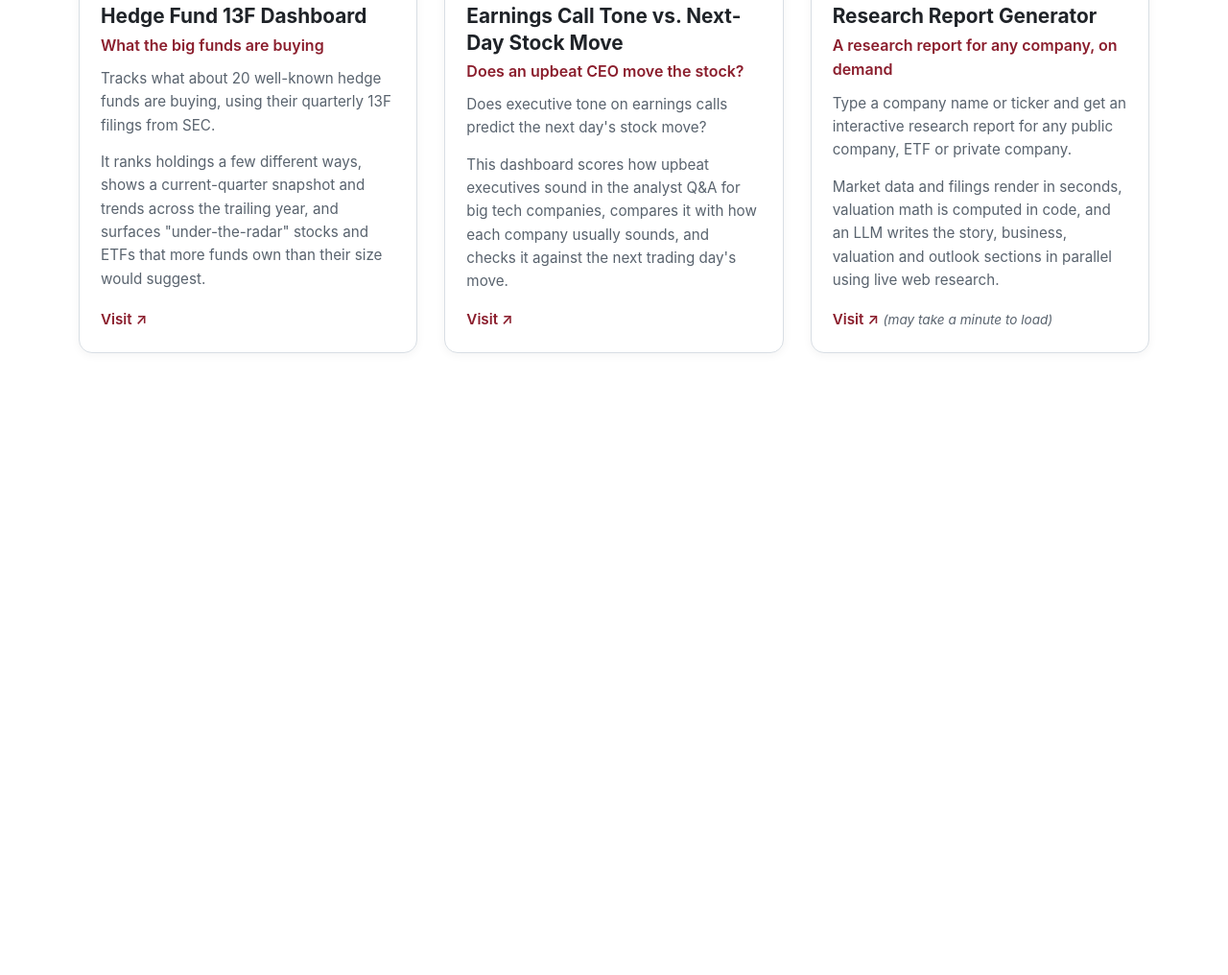
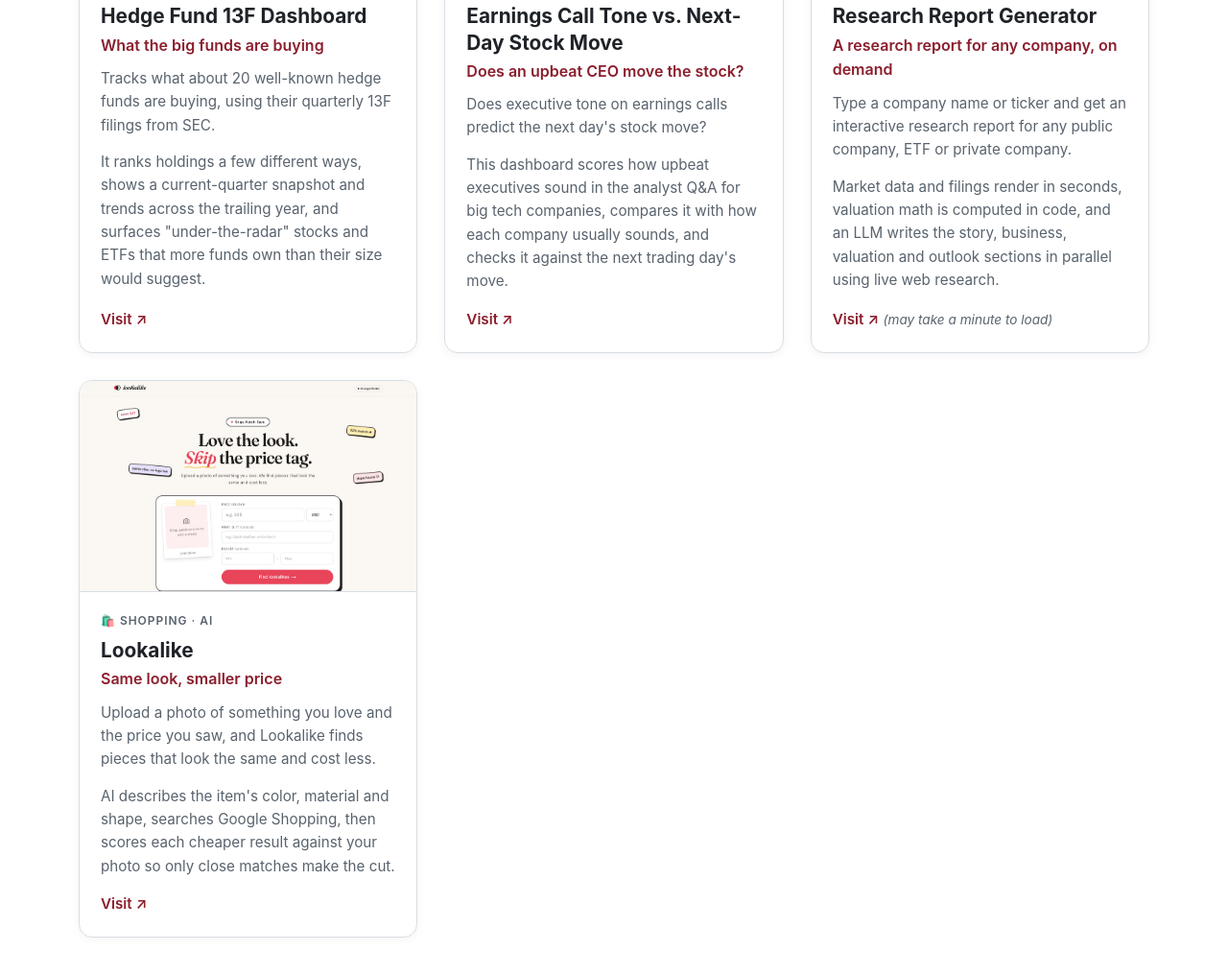
Before and after one commit to rphere/rphere.github.io, a plain HTML site: page projects.html in a window 1280 px wide. Shown: the part 476-1492 px from the top of the page at 96% size. Before the commit the page ends 908 px from the top, so only its background shows below. Drawn offline with Linux system fonts and the light colour scheme.

Commit message:
Add Lookalike to projects
Co-Authored-By: Claude Opus 5.5 <noreply@anthropic.com>

```diff
--- a/projects.html
+++ b/projects.html
@@ -4,7 +4,7 @@
   <meta charset="utf-8">
   <meta name="viewport" content="width=device-width, initial-scale=1">
   <title>Projects · Ravali Pochampally</title>
-  <meta name="description" content="Side projects by Ravali Pochampally: hedge fund 13F tracker, earnings call tone analysis, and an on-demand company research report generator.">
+  <meta name="description" content="Side projects by Ravali Pochampally: hedge fund 13F tracker, earnings call tone analysis, an on-demand company research report generator, and Lookalike, an AI dupe finder.">
   <link rel="canonical" href="https://ravalip.com/projects.html">
   <link rel="icon" href="favicon.svg" type="image/svg+xml">
   <link rel="stylesheet" href="css/site.css">
@@ -57,6 +57,20 @@
           </div>
         </div>
       </a>
+
+      <a class="tile" href="https://lookalike-production-73f65f64.up.railway.app/" target="_blank" rel="noopener">
+        <img class="tile-shot" src="images/projects/lookalike.png" alt="Screenshot of Lookalike, an AI dupe finder: upload a photo and the price you saw" loading="lazy">
+        <div class="tile-body">
+          <p class="tile-cat">🛍️ Shopping · AI</p>
+          <h2>Lookalike</h2>
+          <p class="tile-tag">Same look, smaller price</p>
+          <p>Upload a photo of something you love and the price you saw, and Lookalike finds pieces that look the same and cost less.</p>
+          <p>AI describes the item's color, material and shape, searches Google Shopping, then scores each cheaper result against your photo so only close matches make the cut.</p>
+          <div class="tile-foot">
+            <span class="tile-visit">Visit ↗</span>
+          </div>
+        </div>
+      </a>
     </div>
 
   </div>
```
Also changed, not shown: index.html (+1 -0 lines), images/projects/lookalike.png (added).
